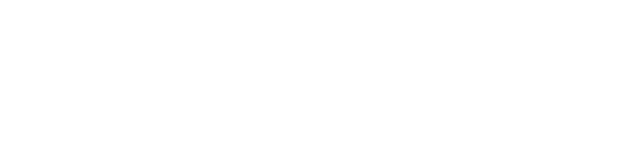
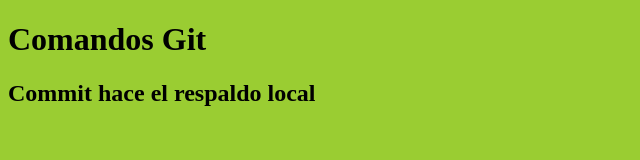
Before and after one commit to Astralroth/Proyecto_web, a plain HTML site: page index.html in a window 1280 px wide. Shown: the whole page, without its empty margins (0-640 px from the left). Drawn offline with Linux system fonts and the light colour scheme.

Commit message:
Incorporamos el CSS

```diff
--- /dev/null
+++ b/css/estilos.css
@@ -0,0 +1,3 @@
+body{
+    background-color: yellowgreen;
+}
--- a/index.html
+++ b/index.html
@@ -4,9 +4,17 @@
     <meta charset="UTF-8">
     <meta http-equiv="X-UA-Compatible" content="IE=edge">
     <meta name="viewport" content="width=device-width, initial-scale=1.0">
+    <link rel="stylesheet" href="./css/estilos.css">
     <title>Document</title>
 </head>
 <body>
-
+    <div class="container">
+        <p>
+            <h1>Comandos Git</h1>
+        </p>
+        <p>
+            <h2>Commit hace el respaldo local</h2>
+        </p>
+    </div>
 </body>
 </html>
```
